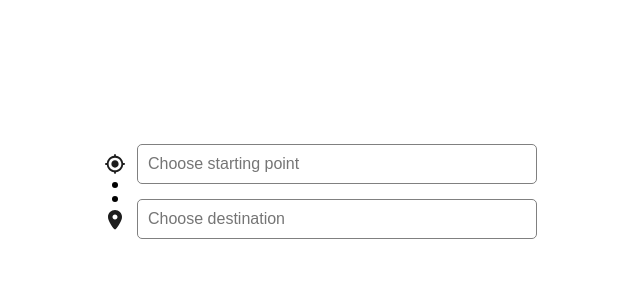
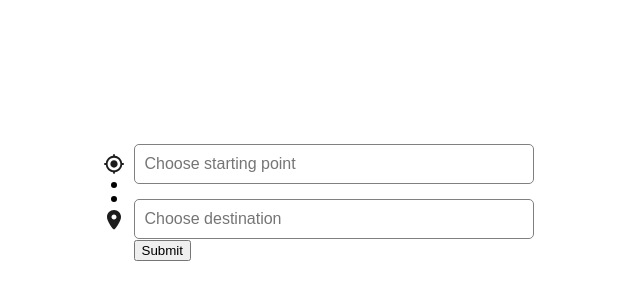
Before and after one commit to delta94/train-route-planner, a React (Create React App) app: page / in a window 1280 px wide. Shown: the part 26-326 px from the top of the page, without its empty margins (319-959 px from the left). Built offline with nearby package versions, Linux system fonts and the light colour scheme.

Commit message:
Restyle label icons position relative to input form

```diff
--- a/src/pages/Home/Home.module.scss
+++ b/src/pages/Home/Home.module.scss
@@ -5,22 +5,26 @@
     justify-content: center;
     align-items: center;
     padding: 10px;
-  }
-
-  .labelIcons {
-    display: flex;
-    flex-direction: column;
-    align-items: center;
-    margin-right: 12px;
-  }
-
-  .icon {
-    margin: 4px 0;
+    padding-left: 35px;
   }
 
   .form {
     width: 100%;
     max-width: 400px;
+    position: relative;
+  }
+
+  .labelIcons {
+    position: absolute;
+    left: -30px;
+    top: 6px;
+    display: flex;
+    flex-direction: column;
+    align-items: center;
+  }
+
+  .icon {
+    margin: 4px 0;
   }
 
   .inputFrom {
--- a/src/pages/Home/index.tsx
+++ b/src/pages/Home/index.tsx
@@ -41,14 +41,6 @@ function Home() {
     getData();
   }, []);
 
-  React.useEffect(() => {
-    if (stationData) {
-      const paths = pathFinder(stationData, 'Potong Pasir', 'Kent Ridge');
-      console.log(paths);
-      console.log(formatResultsAsInstruction(paths));
-    }
-  }, [stationData]);
-
   const listOfStations = React.useMemo(
     () => getStationAndTheLines(stationData ?? {}),
     [stationData]
@@ -56,13 +48,21 @@ function Home() {
 
   return (
     <div className={styles.container}>
+      <form
+        className={styles.form}
+        onSubmit={(e) => {
+          e.preventDefault();
+          console.log(`From ${source} to ${destination}`);
+          const paths = pathFinder(stationData!, source, destination);
+          console.log(formatResultsAsInstruction(paths));
+        }}
+      >
         <div className={styles.labelIcons}>
           <Target className={styles.icon} />
           <Dot className={styles.icon} />
           <Dot className={styles.icon} />
           <MapPin className={styles.icon} />
         </div>
-      <div className={styles.form}>
         <InputSelect
           className={styles.inputFrom}
           placeholder="Choose starting point"
@@ -102,7 +102,8 @@ function Home() {
           }))}
           onSelect={(value) => setDestination(value)}
         />
-      </div>
+        <button type="submit">Submit</button>
+      </form>
     </div>
   );
 }
```
Lines whose indentation alone changed are shown as unchanged.
